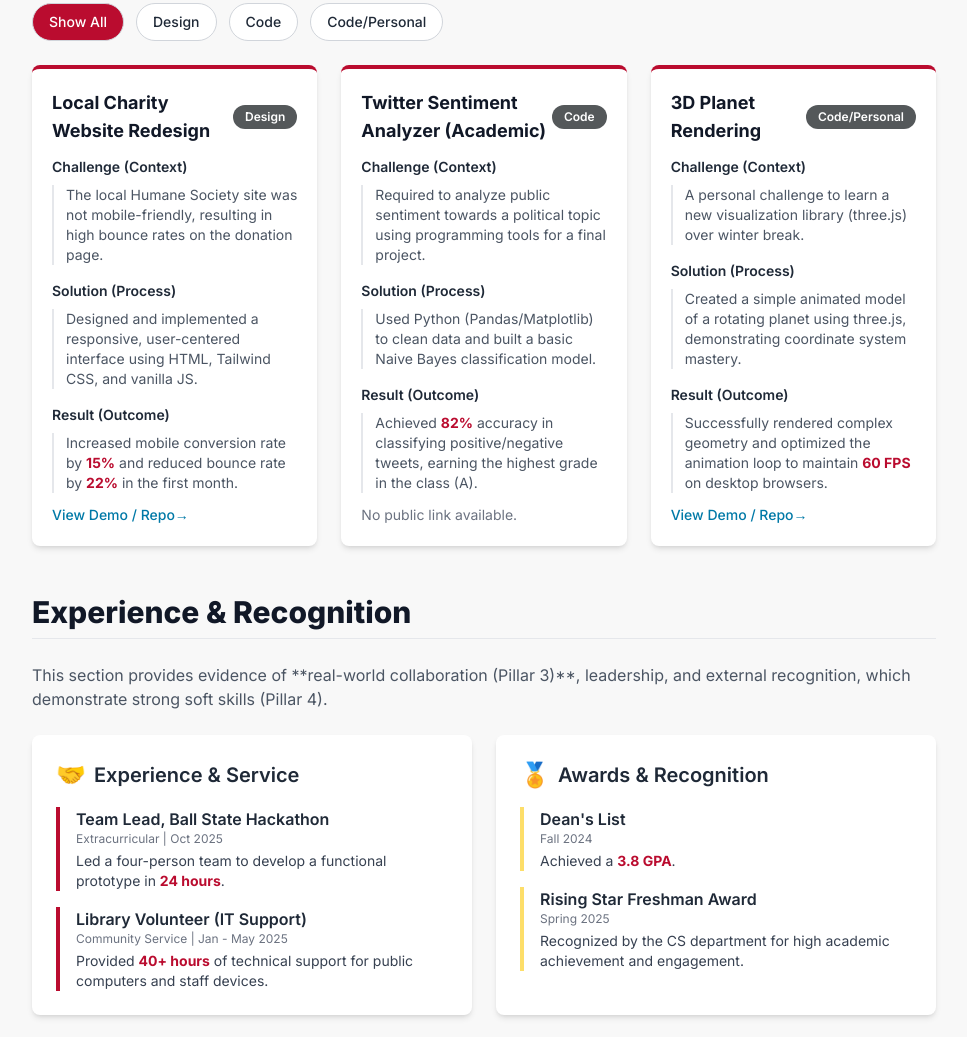
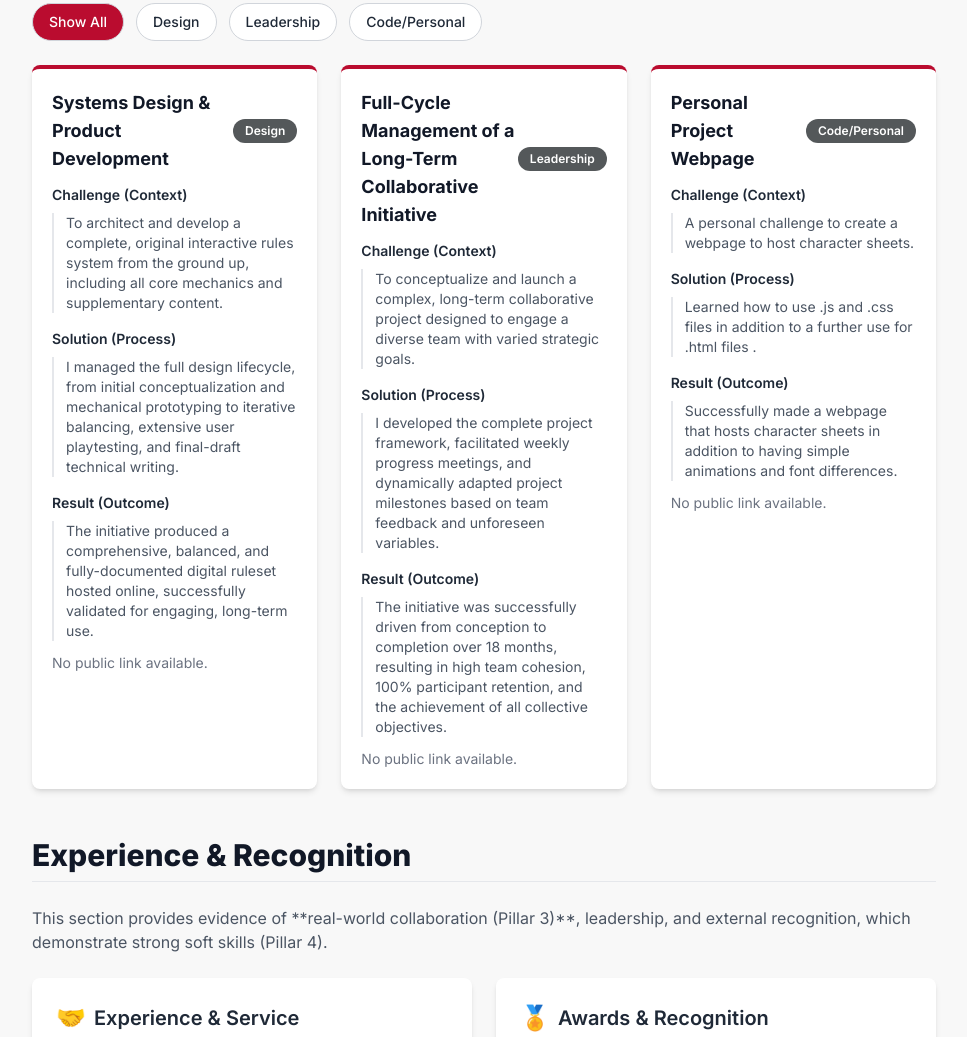
Before and after one commit to whittertwitter725-png/WhitB-personal-portfolio, a plain HTML site: page index.html in a window 1280 px wide. Shown: the part 1575-2612 px from the top of the page, without its empty margins (296-1263 px from the left). Drawn offline with nearby package versions, Linux system fonts and the light colour scheme.

Commit message:
Update index.html

```diff
--- a/index.html
+++ b/index.html
@@ -288,40 +288,40 @@ CONFIRMATION: NO SVG graphics used. NO Mermaid JS used. -->
         // 1.3 PROJECTS (REQUIRED: Follow C-S-R format)
         const projectData = [
             {
-                title: "Local Charity Website Redesign",
+                title: "Systems Design & Product Development",
                 category: "Design",
-                challenge: "The local Humane Society site was not mobile-friendly, resulting in high bounce rates on the donation page.",
-                solution: "Designed and implemented a responsive, user-centered interface using HTML, Tailwind CSS, and vanilla JS.",
-                result: "Increased mobile conversion rate by **15%** and reduced bounce rate by **22%** in the first month.",
-                link: "https://github.com/riley/charity-site"
-            },
-            {
-                title: "Twitter Sentiment Analyzer (Academic)",
-                category: "Code",
-                challenge: "Required to analyze public sentiment towards a political topic using programming tools for a final project.",
-                solution: "Used Python (Pandas/Matplotlib) to clean data and built a basic Naive Bayes classification model.",
-                result: "Achieved **82%** accuracy in classifying positive/negative tweets, earning the highest grade in the class (A).",
+                challenge: "To architect and develop a complete, original interactive rules system from the ground up, including all core mechanics and supplementary content.",
+                solution: "I managed the full design lifecycle, from initial conceptualization and mechanical prototyping to iterative balancing, extensive user playtesting, and final-draft technical writing.",
+                result: "The initiative produced a comprehensive, balanced, and fully-documented digital ruleset hosted online, successfully validated for engaging, long-term use.",
                 link: ""
             },
             {
-                title: "3D Planet Rendering",
+                title: "Full-Cycle Management of a Long-Term Collaborative Initiative",
+                category: "Leadership",
+                challenge: "To conceptualize and launch a complex, long-term collaborative project designed to engage a diverse team with varied strategic goals.",
+                solution: "I developed the complete project framework, facilitated weekly progress meetings, and dynamically adapted project milestones based on team feedback and unforeseen variables.",
+                result: "The initiative was successfully driven from conception to completion over 18 months, resulting in high team cohesion, 100% participant retention, and the achievement of all collective objectives.",
+                link: ""
+            },
+            {
+                title: "Personal Project Webpage",
                 category: "Code/Personal",
-                challenge: "A personal challenge to learn a new visualization library (three.js) over winter break.",
-                solution: "Created a simple animated model of a rotating planet using three.js, demonstrating coordinate system mastery.",
-                result: "Successfully rendered complex geometry and optimized the animation loop to maintain **60 FPS** on desktop browsers.",
-                link: "https://riley.github.io/planet-render"
+                challenge: "A personal challenge to create a webpage to host character sheets.",
+                solution: "Learned how to use .js and .css files in addition to a further use for .html files .",
+                result: "Successfully made a webpage that hosts character sheets in addition to having simple animations and font differences.",
+                link: ""
             }
         ];
 
         // 1.4 EXPERIENCE & AWARDS (REQUIRED)
         const recognitionData = {
             experience: [
-                { title: "Team Lead, Ball State Hackathon", type: "Extracurricular", duration: "Oct 2025", detail: "Led a four-person team to develop a functional prototype in **24 hours**." },
-                { title: "Library Volunteer (IT Support)", type: "Community Service", duration: "Jan - May 2025", detail: "Provided **40+ hours** of technical support for public computers and staff devices." },
+                { title: "?", type: "?", duration: "?", detail: "?." },
+                { title: "?", type: "?", duration: "?", detail: "?." },
             ],
             awards: [
-                { title: "Dean's List", duration: "Fall 2024", detail: "Achieved a **3.8 GPA**." },
-                { title: "Rising Star Freshman Award", duration: "Spring 2025", detail: "Recognized by the CS department for high academic achievement and engagement." },
+                { title: "College board national recognition award", duration: "Winter 2023", detail: "Scored in the **top 10% on the PSAT**." },
+                { title: "Ball state scholars award", duration: "Fall 2025", detail: "Recognized by the Ball State for high academic achievement." },
             ]
         };
 
```
